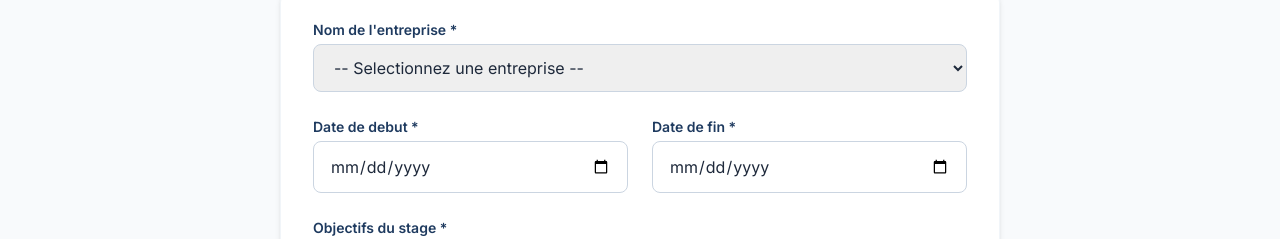
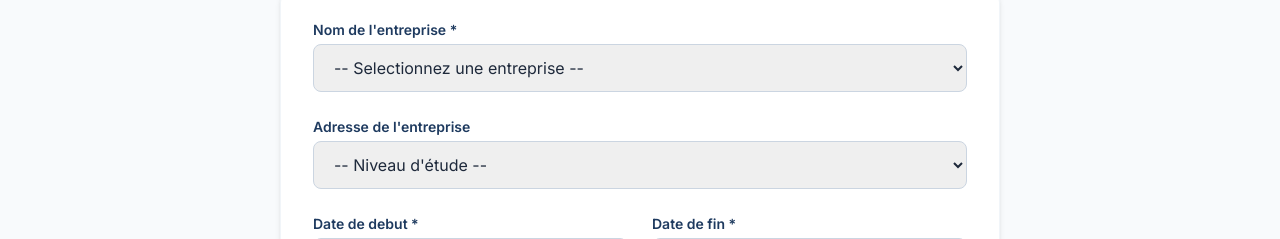
Before and after one commit to awaw08002/sgds-esp, a Next.js app: page /etudiant/nouvelle-demande in a window 1280 px wide. Shown: the part 242-481 px from the top of the page. Built offline with nearby package versions, Linux system fonts and the light colour scheme; no server answers.

Commit message:
modification

```diff
--- a/app/etudiant/nouvelle-demande/page.tsx
+++ b/app/etudiant/nouvelle-demande/page.tsx
@@ -9,7 +9,7 @@ import { createClient } from '@/lib/supabase'
 
 export default function NouvelleDemandePage() {
   const [form, setForm] = useState({
-    entreprise: '', Niveau: '', dateDebut: '',
+    entreprise: '', adresseEntreprise: '', dateDebut: '',
     dateFin: '', objectifsStage: '',
   })
   const [fichiers, setFichiers] = useState<File[]>([])
@@ -40,7 +40,7 @@ export default function NouvelleDemandePage() {
       const { data: demande, error: dErr } = await supabase.from('demande_stage').insert({
         referenceunique: ref,
         entreprise: form.entreprise,
-        Niveau: form.Niveau,
+        adresseentreprise: form.adresseEntreprise,
         datedebut: form.dateDebut,
         datefin: form.dateFin,
         objectifsstage: form.objectifsStage,
@@ -136,7 +136,20 @@ if (insertError) console.error('Insert piece jointe error:', insertError)
   <option>Autre</option>
 </select>
             </div>
-
+            <div className="md:col-span-2">
+              <label className="label">Adresse de l'entreprise</label>
+              <select name="adresseEntreprise" value={form.adresseEntreprise}
+  onChange={(e) => setForm(prev => ({ ...prev, adresseEntreprise: e.target.value }))}
+  className="input-field">
+  <option value="">-- Niveau d'étude --</option>
+  <option>L1</option>
+  <option>L2</option>
+  <option>L3</option>
+  <option>M1</option>
+  <option>M2</option>
+  <option>Autre</option>
+</select>
+            </div>
             <div>
               <label className="label">Date de debut *</label>
               <input type="date" name="dateDebut" value={form.dateDebut} onChange={handleChange}
```
